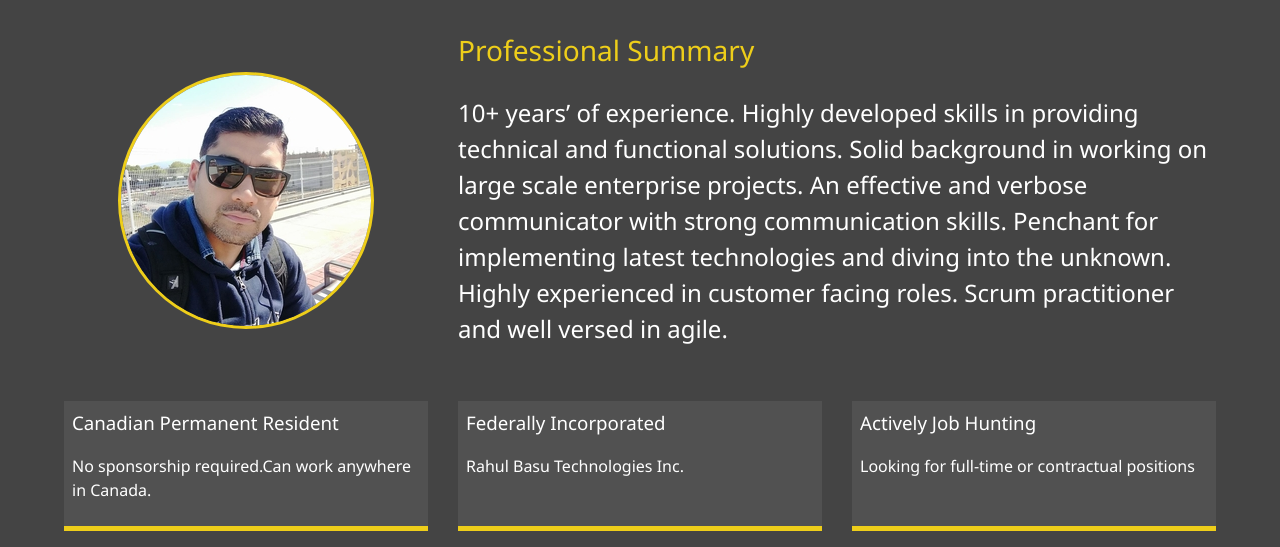
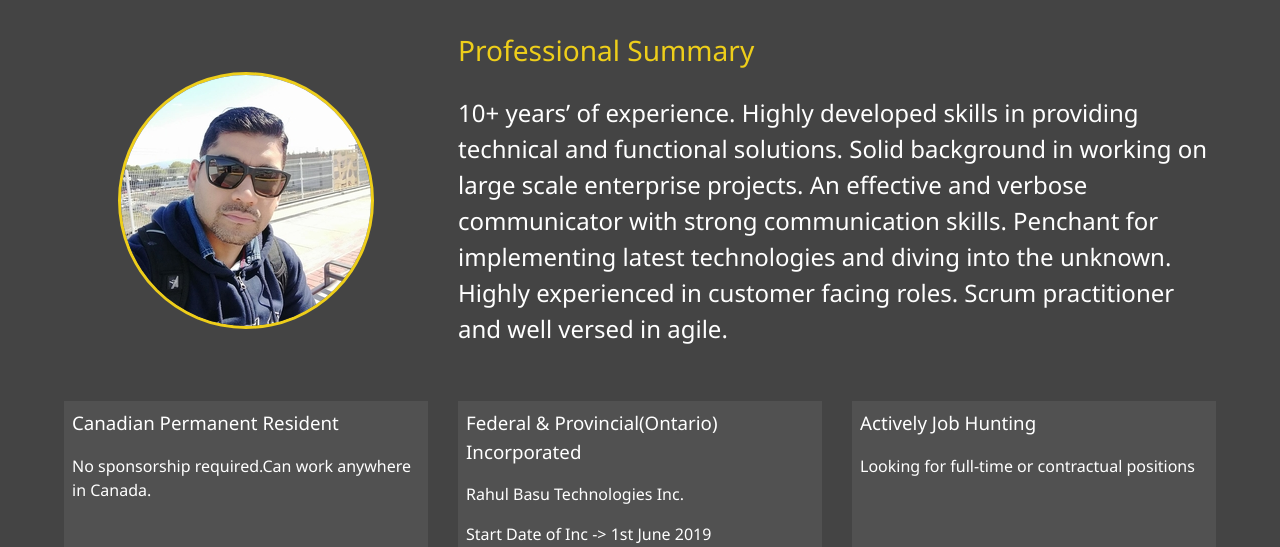
Before and after one commit to rahulbasu25/rahulbasu25.github.io, a website: page about.html in a window 1280 px wide. Shown: the part 253-800 px from the top of the page. Drawn offline with Linux system fonts and the light colour scheme.

Commit message:
Changes in about.html

```diff
--- a/about.html
+++ b/about.html
@@ -1,15 +1,12 @@
 <!DOCTYPE html>
 <html lang="en">
+
 <head>
   <meta charset="UTF-8" />
   <meta name="viewport" content="width=device-width, initial-scale=1.0" />
   <meta http-equiv="X-UA-Compatible" content="ie=edge" />
-    <link
-      rel="stylesheet"
-      href="https://use.fontawesome.com/releases/v5.2.0/css/all.css"
-      integrity="sha384-hWVjflwFxL6sNzntih27bfxkr27PmbbK/iSvJ+a4+0owXq79v+lsFkW54bOGbiDQ"
-      crossorigin="anonymous"
-    />
+  <link rel="stylesheet" href="https://use.fontawesome.com/releases/v5.2.0/css/all.css"
+    integrity="sha384-hWVjflwFxL6sNzntih27bfxkr27PmbbK/iSvJ+a4+0owXq79v+lsFkW54bOGbiDQ" crossorigin="anonymous" />
 
   <link rel="stylesheet" href="css/main.css" />
   <title>About Me</title>
@@ -84,9 +81,12 @@
       </div>
 
       <div class="job job-2">
-          <h3>Federally Incorporated</h3>
+        <h3>Federal & Provincial(Ontario) Incorporated</h3>
         <p>
           Rahul Basu Technologies Inc.
+        </p>
+        <p>
+          Start Date of Inc -> 1st June 2019
         </p>
       </div>
 
@@ -103,4 +103,5 @@
 
   <script src="js/main.js"></script>
 </body>
+
 </html>
```
Lines whose indentation alone changed are shown as unchanged.
